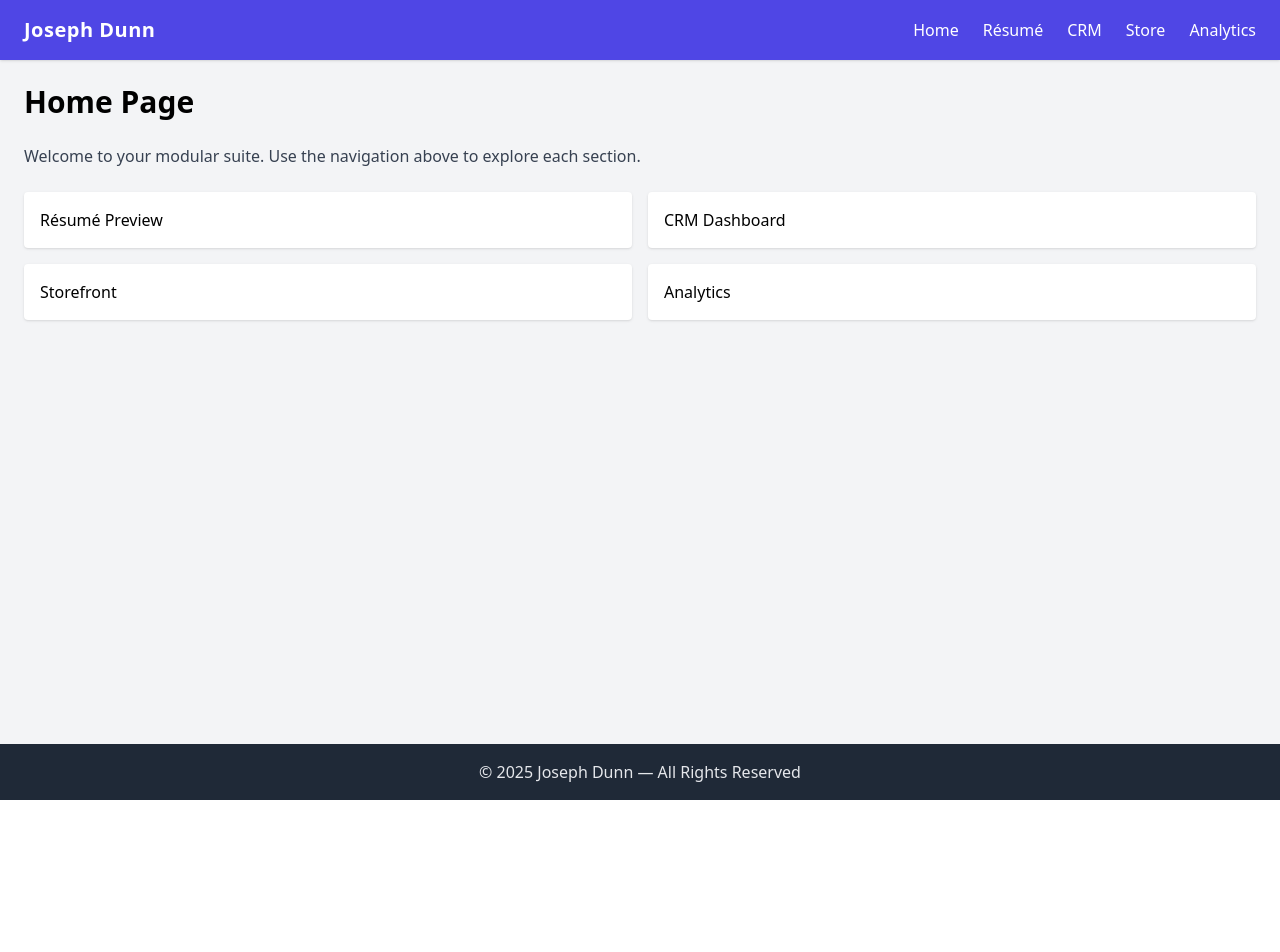
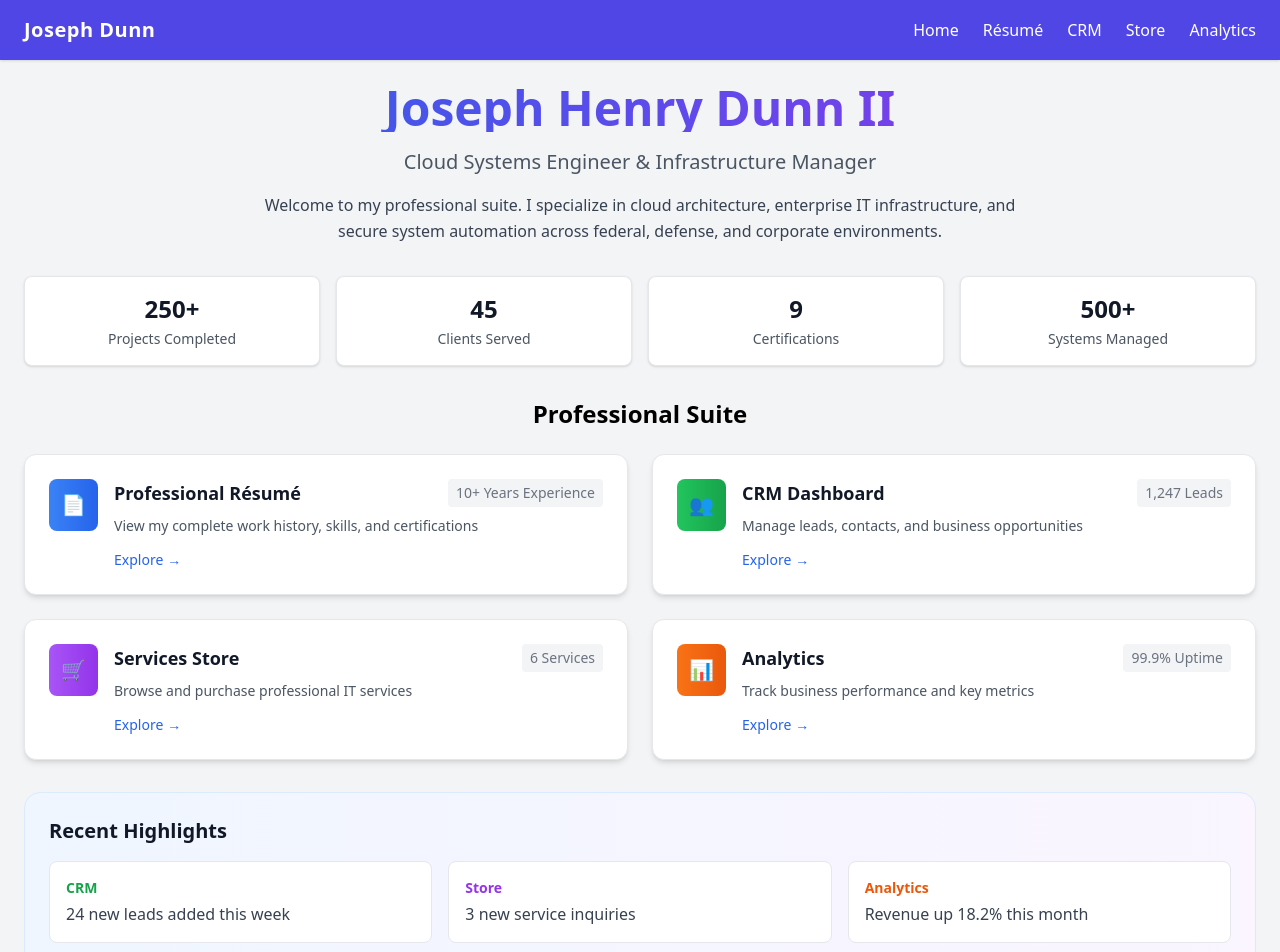
Before and after one commit to joedunn123456789/joedunn123456789, a React (Vite) app: page /#/ in a window 1280 px wide. Shown: the top 952 px of the page. Before the commit the page ends 800 px from the top, so only its background shows below. Built offline with nearby package versions, Linux system fonts and the light colour scheme.

Commit message:
edit home.tsx

```diff
--- a/src/pages/Home.tsx
+++ b/src/pages/Home.tsx
@@ -1,16 +1,148 @@
 export default function Home() {
+  const modules = [
+    {
+      title: "Professional Résumé",
+      description: "View my complete work history, skills, and certifications",
+      icon: "📄",
+      link: "/resume",
+      stats: "10+ Years Experience",
+      color: "from-blue-500 to-blue-600"
+    },
+    {
+      title: "CRM Dashboard",
+      description: "Manage leads, contacts, and business opportunities",
+      icon: "👥",
+      link: "/crm",
+      stats: "1,247 Leads",
+      color: "from-green-500 to-green-600"
+    },
+    {
+      title: "Services Store",
+      description: "Browse and purchase professional IT services",
+      icon: "🛒",
+      link: "/store",
+      stats: "6 Services",
+      color: "from-purple-500 to-purple-600"
+    },
+    {
+      title: "Analytics",
+      description: "Track business performance and key metrics",
+      icon: "📊",
+      link: "/analytics",
+      stats: "99.9% Uptime",
+      color: "from-orange-500 to-orange-600"
+    }
+  ];
+
+  const quickStats = [
+    { label: "Projects Completed", value: "250+" },
+    { label: "Clients Served", value: "45" },
+    { label: "Certifications", value: "9" },
+    { label: "Systems Managed", value: "500+" }
+  ];
+
   return (
-    <section className="space-y-6">
-      <h1 className="text-3xl font-bold">Home Page</h1>
-      <p className="text-gray-700">
-        Welcome to your modular suite. Use the navigation above to explore each section.
-      </p>
-      <div className="grid grid-cols-2 gap-4">
-        <div className="p-4 bg-white rounded shadow">Résumé Preview</div>
-        <div className="p-4 bg-white rounded shadow">CRM Dashboard</div>
-        <div className="p-4 bg-white rounded shadow">Storefront</div>
-        <div className="p-4 bg-white rounded shadow">Analytics</div>
+    <section className="space-y-8">
+      {/* Hero Section */}
+      <div className="text-center space-y-4">
+        <h1 className="text-4xl md:text-5xl font-bold bg-gradient-to-r from-blue-600 to-purple-600 bg-clip-text text-transparent">
+          Joseph Henry Dunn II
+        </h1>
+        <p className="text-xl text-gray-600 max-w-2xl mx-auto">
+          Cloud Systems Engineer & Infrastructure Manager
+        </p>
+        <p className="text-gray-700 max-w-3xl mx-auto leading-relaxed">
+          Welcome to my professional suite. I specialize in cloud architecture, enterprise IT infrastructure,
+          and secure system automation across federal, defense, and corporate environments.
+        </p>
+      </div>
+
+      {/* Quick Stats */}
+      <div className="grid grid-cols-2 md:grid-cols-4 gap-4">
+        {quickStats.map((stat, index) => (
+          <div key={index} className="text-center p-4 bg-white rounded-lg shadow border border-gray-200">
+            <div className="text-2xl font-bold text-gray-900">{stat.value}</div>
+            <div className="text-sm text-gray-600 mt-1">{stat.label}</div>
+          </div>
+        ))}
+      </div>
+
+      {/* Featured Modules */}
+      <div>
+        <h2 className="text-2xl font-bold mb-6 text-center">Professional Suite</h2>
+        <div className="grid grid-cols-1 md:grid-cols-2 gap-6">
+          {modules.map((module, index) => (
+            <a
+              key={index}
+              href={module.link}
+              className="block p-6 bg-white rounded-xl shadow-md border border-gray-200 hover:shadow-lg transition-all duration-300 hover:scale-105 group"
+            >
+              <div className="flex items-start gap-4">
+                <div className={`p-3 rounded-lg bg-gradient-to-r ${module.color} text-white text-xl`}>
+                  {module.icon}
+                </div>
+                <div className="flex-1">
+                  <div className="flex justify-between items-start mb-2">
+                    <h3 className="text-lg font-semibold text-gray-900 group-hover:text-blue-600 transition-colors">
+                      {module.title}
+                    </h3>
+                    <span className="text-sm text-gray-500 bg-gray-100 px-2 py-1 rounded">
+                      {module.stats}
+                    </span>
+                  </div>
+                  <p className="text-gray-600 text-sm leading-relaxed">
+                    {module.description}
+                  </p>
+                  <div className="flex items-center mt-3 text-blue-600 text-sm font-medium">
+                    <span>Explore</span>
+                    <span className="ml-1 transform group-hover:translate-x-1 transition-transform">→</span>
+                  </div>
+                </div>
+              </div>
+            </a>
+          ))}
+        </div>
+      </div>
+
+      {/* Recent Activity */}
+      <div className="bg-gradient-to-r from-blue-50 to-purple-50 rounded-2xl p-6 border border-blue-100">
+        <h3 className="text-xl font-semibold mb-4 text-gray-900">Recent Highlights</h3>
+        <div className="grid grid-cols-1 md:grid-cols-3 gap-4">
+          <div className="bg-white p-4 rounded-lg border border-gray-200">
+            <div className="text-green-600 text-sm font-semibold">CRM</div>
+            <p className="text-gray-700 mt-1">24 new leads added this week</p>
+          </div>
+          <div className="bg-white p-4 rounded-lg border border-gray-200">
+            <div className="text-purple-600 text-sm font-semibold">Store</div>
+            <p className="text-gray-700 mt-1">3 new service inquiries</p>
+          </div>
+          <div className="bg-white p-4 rounded-lg border border-gray-200">
+            <div className="text-orange-600 text-sm font-semibold">Analytics</div>
+            <p className="text-gray-700 mt-1">Revenue up 18.2% this month</p>
+          </div>
+        </div>
+      </div>
+
+      {/* Call to Action */}
+      <div className="text-center space-y-4">
+        <div className="inline-flex gap-3">
+          <a
+            href="/resume"
+            className="px-6 py-3 bg-blue-600 text-white rounded-lg font-semibold hover:bg-blue-700 transition-colors"
+          >
+            View My Résumé
+          </a>
+          <a
+            href="/store"
+            className="px-6 py-3 border border-gray-300 text-gray-700 rounded-lg font-semibold hover:bg-gray-50 transition-colors"
+          >
+            Browse Services
+          </a>
+        </div>
+        <p className="text-sm text-gray-500">
+          Ready to discuss your next project? Let's connect!
+        </p>
       </div>
     </section>
-  )
+  );
 }
```
